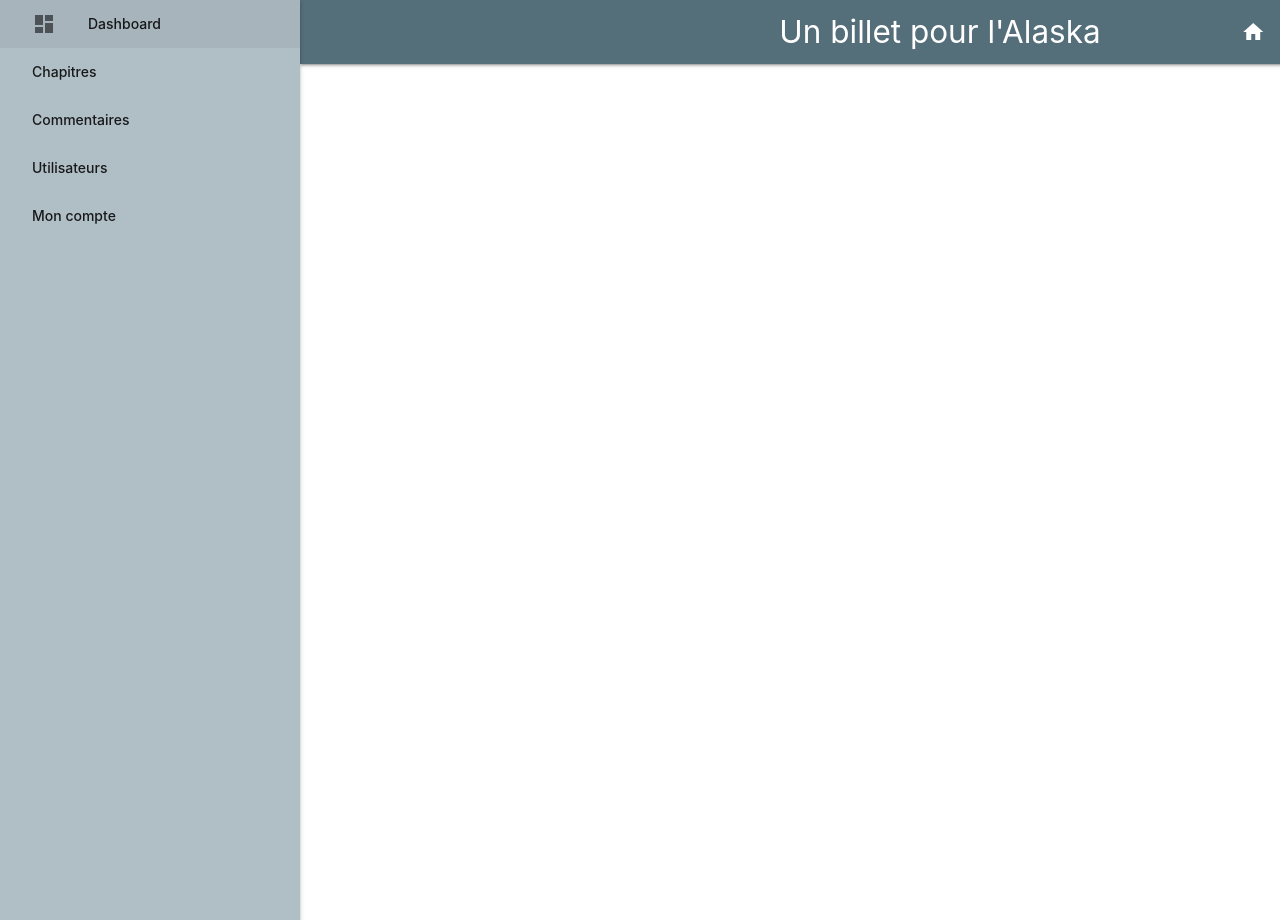
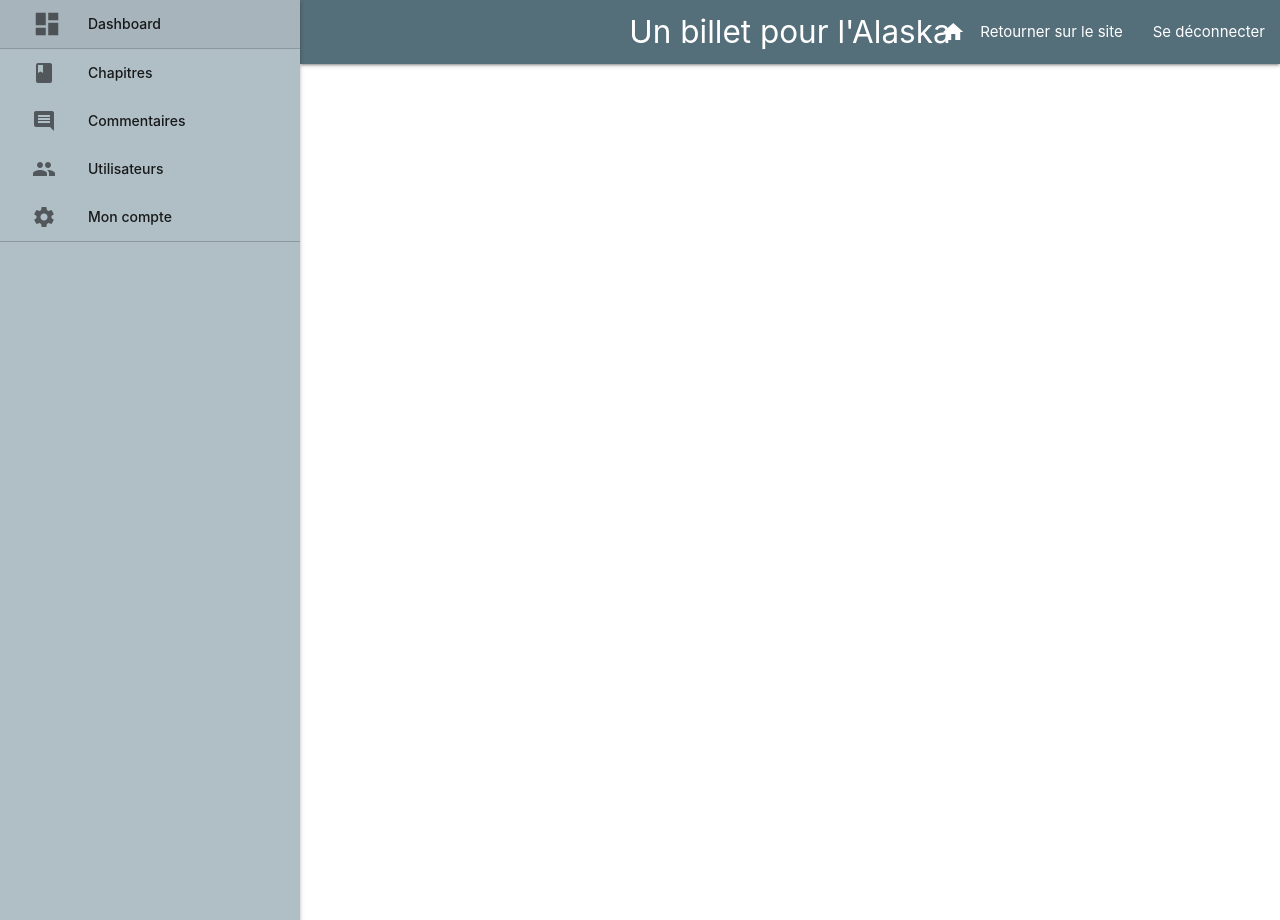
Before and after one commit to codbear/DouglasMeunier_4_20092019, a PHP site: page /App/Views/dashboard/template.php in a window 1280 px wide. Run offline with PHP 8.4, Linux system fonts and the light colour scheme; the template is opened without the code that fills it, so the values that code supplies are empty.

Commit message:
feat(dashbord): improve static style

```diff
--- a/App/Views/dashboard/template.php
+++ b/App/Views/dashboard/template.php
@@ -22,15 +22,15 @@
             </nav>
         </div>
         <ul id="sidenav-left" class="sidenav sidenav-fixed blue-grey lighten-3">
-            <li>
-                <a href="?view=dashboard&section=chapters" class="logo-container"><i class="material-icons left">dashboard</i>Dashboard</a>
+            <li class="waves-effect">
+                <a href="?view=dashboard&section=chapters" class="logo-container"><i class="material-icons left small">dashboard</i>Dashboard</a>
             </li>
             <li>
                 <ul>
-                    <li><a href="?view=dashboard&section=chapters">Chapitres</a></li>
-                    <li><a href="?view=dashboard&section=comments">Commentaires</a></li>
-                    <li><a href="?view=dashboard&section=users">Utilisateurs</a></li>
-                    <li><a href="?view=dashboard&section=account">Mon compte</a></li>
+                    <li class="waves-effect"><a href="?view=dashboard&section=chapters"><i class="material-icons left">book</i>Chapitres</a></li>
+                    <li class="waves-effect"><a href="?view=dashboard&section=comments"><i class="material-icons left">comment</i>Commentaires</a></li>
+                    <li class="waves-effect"><a href="?view=dashboard&section=users"><i class="material-icons left">people</i>Utilisateurs</a></li>
+                    <li class="waves-effect"><a href="?view=dashboard&section=account"><i class="material-icons left">settings</i>Mon compte</a></li>
                 </ul>
             </li>
         </ul>
--- a/public/css/style.css
+++ b/public/css/style.css
@@ -34,7 +34,7 @@
 	left: 0;
 	margin: 0;
 	padding: 15% 10% 10% 10%;
-	background-image: url('../img/404_backgrounds/404_background_2.jpg');
+    background: url('../img/404_backgrounds/404_background_2.jpg') no-repeat;
 }
 
 .alert {
@@ -68,12 +68,24 @@
     margin-right: 20px;
 }
 
-header, main, footer {
+body.has-fixed-sidenav {
     padding-left: 300px;
-  }
+}
 
-  @media only screen and (max-width : 992px) {
-    header, main, footer {
-      padding-left: 0;
+@media only screen and (max-width : 992px) {
+    body.has-fixed-sidenav {
+        padding-left: 0;
     }
-  }
+}
+
+.has-fixed-sidenav .navbar-fixed nav.navbar {
+    width: calc(100% - 300px);
+}
+
+.sidenav > li {
+    border-bottom: 1px solid rgba(0,0,0,0.2);
+}
+
+.sidenav li.waves-effect {
+    display: block;
+}
```
